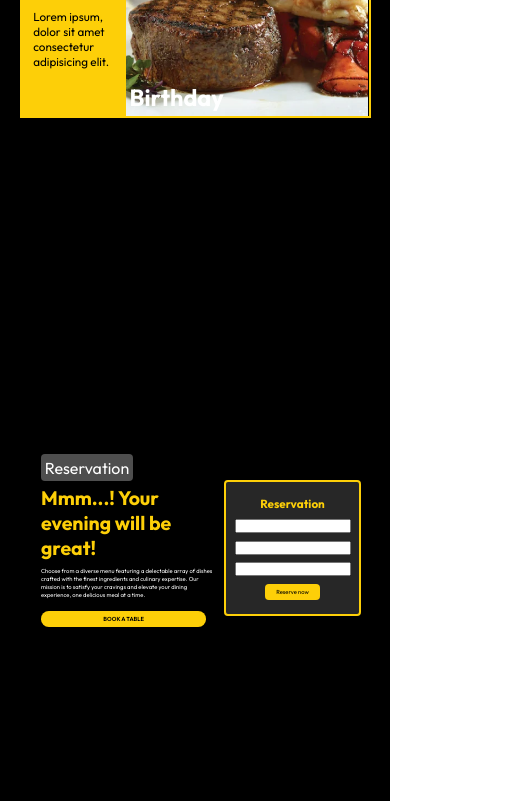
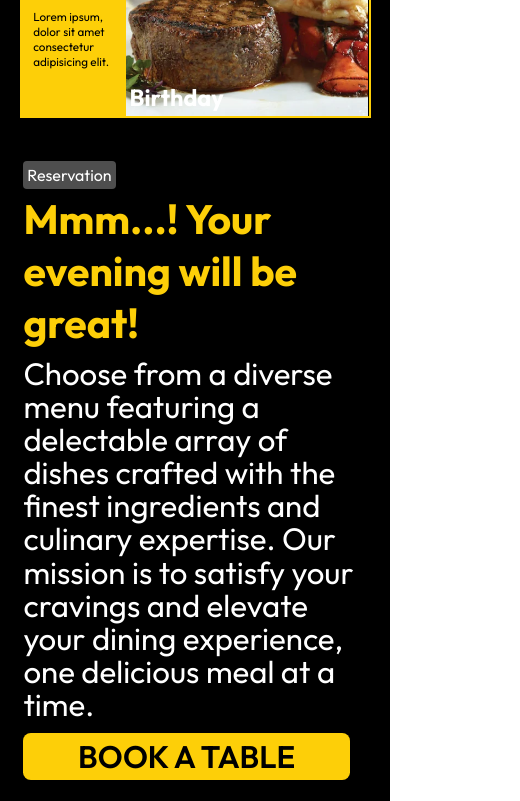
Before and after one commit to CodeErr-Sid/braaishack, a React (Vite) app in the folder frontend/: page / in a window 390 px wide. Shown: the part 4860-5661 px from the top of the page, 520 px wide, since content can reach past the window. Built offline with nearby package versions, Linux system fonts and the light colour scheme; no server answers.

Commit message:
responsive done

```diff
--- a/frontend/src/components/Footer/Footer.css
+++ b/frontend/src/components/Footer/Footer.css
@@ -15,6 +15,10 @@
     display: grid;
     grid-template-columns: 2fr 1fr 1fr;
     gap: 80px;
+}
+
+.footer-content-left img{
+    width: 100%;
 }
 
 .footer-content-left, .footer-content-center, .footer-content-right {
--- a/frontend/src/components/Reservation_Table/Reservation_Table.css
+++ b/frontend/src/components/Reservation_Table/Reservation_Table.css
@@ -1,7 +1,7 @@
 .reservation {
     background-color: rgb(0, 0, 0);
     width: 100%;
-    min-height: 100vh;
+    min-height: 10vh;
     display: flex;
     align-items: center;
     justify-content: center;
@@ -45,7 +45,7 @@
 }
 
 .reservation .reservation-form {
-        width: 35vw;
+    width: 35vw;
     height: 35vw;
     background-color: #272727;
     border: 2px solid #fdcf08;
@@ -71,3 +71,61 @@
     padding: 1vw 3vw;
     border-radius: 1vw;
     }
+
+/* Base styles already provided */
+
+
+
+@media only screen and (max-width: 800px) {
+                .reservation {
+        padding: 10vw 0;
+    }
+
+    .reservation .reservation-contents {
+        width: 100%;
+        padding: 0 6vw;
+        margin-bottom: 3vw; /* Add margin-bottom for spacing */
+    }
+
+        .reservation-contents h2 {
+        font-size: 10.5vw;
+        padding: 2vw 0;
+    }
+
+        .reservation-contents p {
+        font-size: 8vw;
+        line-height: 8.5vw;
+    }
+
+    .reservation-contents button {
+        font-size: 8vw;
+        padding: 1vw 14vw;
+        margin: 3vw 0;
+    }
+
+        .reservation .reservation-form {
+        display: flex;
+        gap: 6vw;
+        width: 90%;
+        height: auto;
+        padding: 20vw;
+        border-radius: 10vw;
+    }
+
+    .reservation-form h1 {
+                font-size: 10.5vw;
+    }
+
+    .reservation-form input {
+        font-size: 5.5vw;
+        padding: 3vw;
+        border-radius: 10vw;
+    }
+
+    .reservation-form button {
+        font-size: 7vw;
+        padding: 1vw 1vw;
+    }
+}
+
+/* Large devices (desktops, 992px and up) */
```
